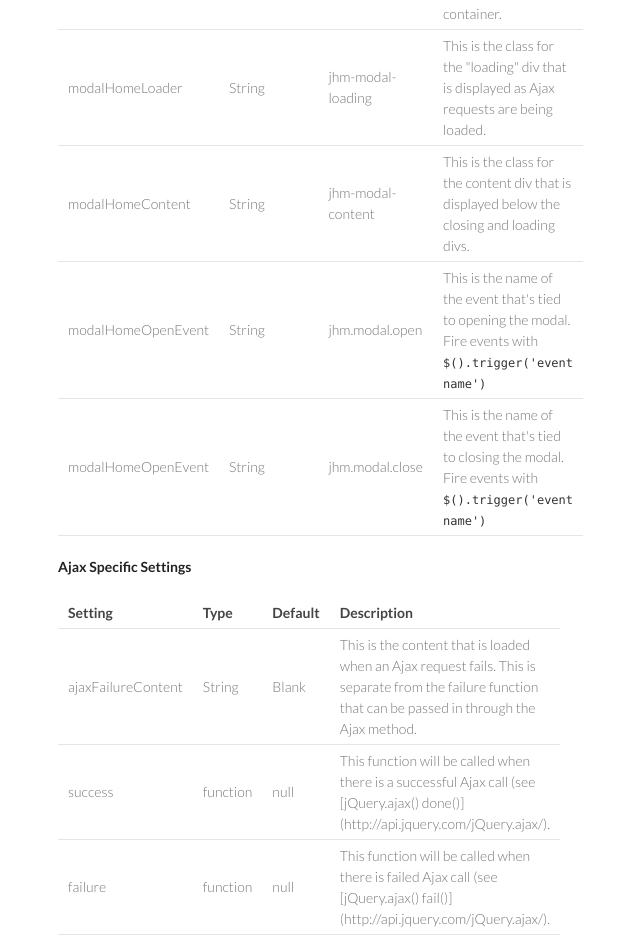
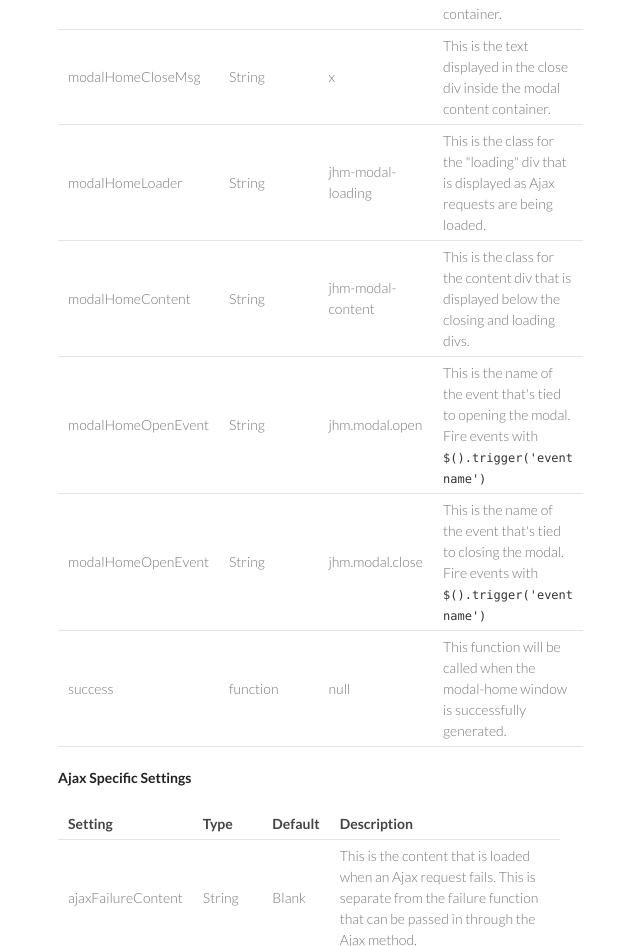
Before and after one commit to danfusion/modal-home, a plain HTML site: page index.html in a window 1280 px wide. Shown: the part 1991-2937 px from the top of the page, without its empty margins (512-1152 px from the left). Drawn offline with Linux system fonts and the light colour scheme.

Commit message:
Adding documentation for new success function call on regular content loads.

```diff
--- a/index.html
+++ b/index.html
@@ -125,6 +125,12 @@ $.fn.modalHome({content: 'You clicked on the body element!'});
     <td>This is the class for the close div inside the modal content container.</td>
 </tr>
 <tr>
+    <td>modalHomeCloseMsg</td>
+    <td>String</td>
+    <td>x</td>
+    <td>This is the text displayed in the close div inside the modal content container.</td>
+</tr>
+<tr>
 <td>modalHomeLoader</td>
     <td>String</td>
     <td>jhm-modal-loading</td>
@@ -149,6 +155,12 @@ $.fn.modalHome({content: 'You clicked on the body element!'});
     <td>jhm.modal.close</td>
     <td>This is the name of the event that's tied to closing the modal. Fire events with <code>$().trigger('event name')</code>
 </td>
+</tr>
+<tr>
+    <td>success</td>
+    <td>function</td>
+    <td>null</td>
+    <td>This function will be called when the modal-home window is successfully generated.</td>
 </tr>
 </table><p><strong>Ajax Specific Settings</strong></p>
 
```
